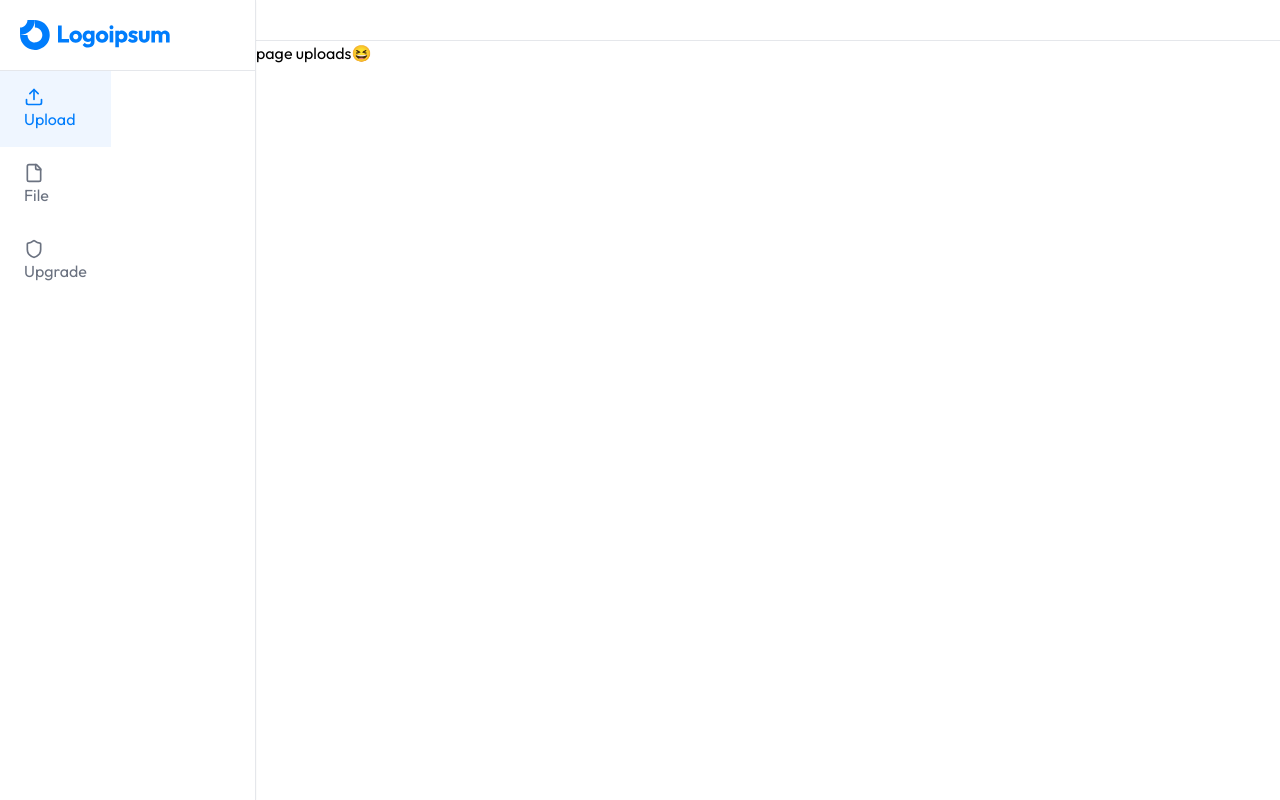
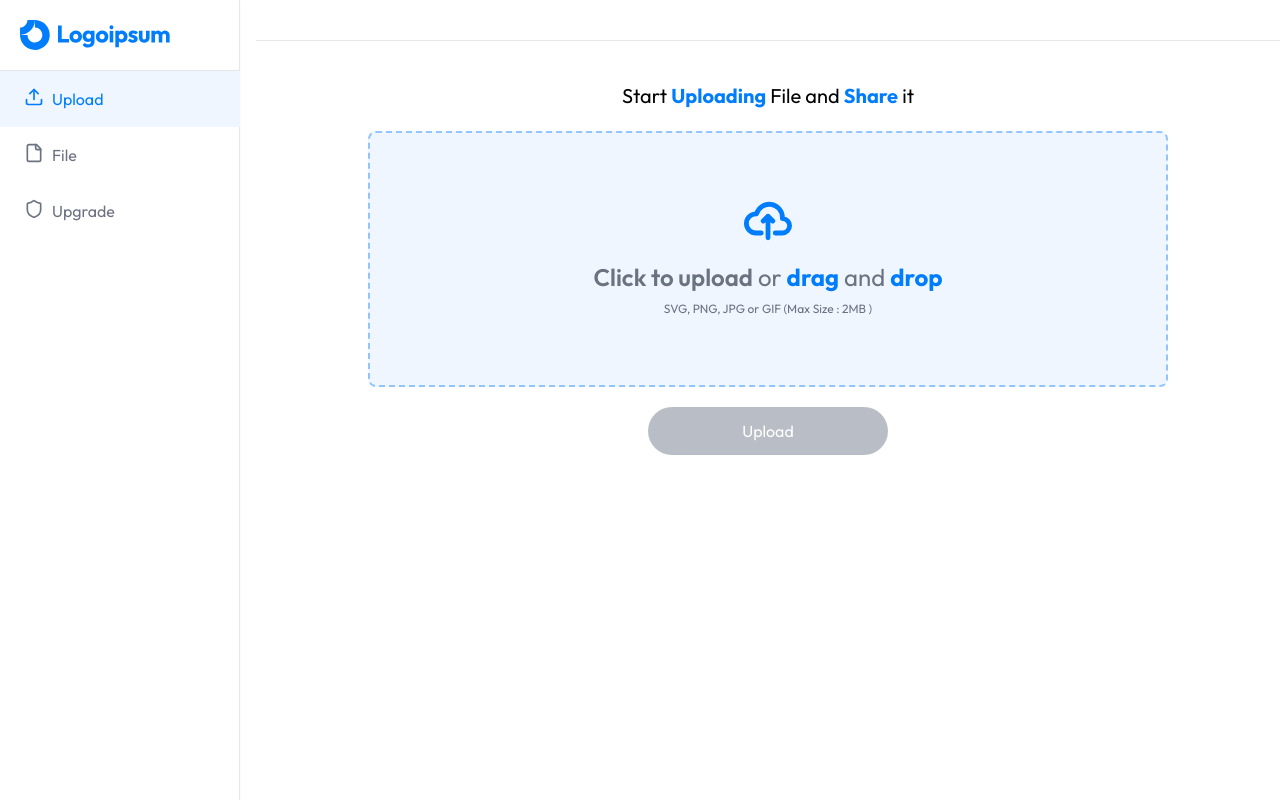
Before and after one commit to StarDust130/File-Sharing, a Next.js app: page /upload in a window 1280 px wide. Built offline with nearby package versions, Linux system fonts and the light colour scheme.

Commit message:
add upload page

```diff
--- a/app/(dashboard)/_components/SideNav.jsx
+++ b/app/(dashboard)/_components/SideNav.jsx
@@ -37,20 +37,19 @@ const SideNav = () => {
 
       <div className="flex flex-col float-left ">
         {menuList.map((item) => (
-          <button
+          <Link
             key={item.id}
+            href={item.path}
             className={clsx(
-              "flex gap-2 p-4 px-6 hover:bg-gray-100 w-full text-gray-500  ",
+              "flex gap-2 p-4 px-6  text-gray-500 hover:bg-gray-100 w-60",
               {
                 "bg-blue-50 text-primary": pathname === item.path,
               }
             )}
           >
-            <Link href={item.path}>
-              <item.icon className="w-5 h-5 " />
-              <h2>{item.name}</h2>
-            </Link>
-          </button>
+            <item.icon className="w-5 h-5 " />
+            <h2>{item.name}</h2>
+          </Link>
         ))}
       </div>
     </div>
--- a/app/(dashboard)/layout.jsx
+++ b/app/(dashboard)/layout.jsx
@@ -4,7 +4,7 @@ import TopHeader from "./_components/TopHeader";
 const layout = ({ children }) => {
   return (
     <>
-      <div className=" hidden md:block h-full md:w-64 flex-col fixed inset-y-0 z-50 ">
+      <div className="hidden md:block h-full md:w-60 flex-col fixed inset-y-0 z-50">
         <SideNav />
       </div>
 
--- /dev/null
+++ b/app/(dashboard)/upload/_components/FilePreview.jsx
@@ -0,0 +1,108 @@
+import React, { useState } from "react";
+import Image from "next/image";
+import { XCircle } from "lucide-react";
+
+import FilePlaceholderImage from "../../../../public/files.png";
+
+const FilePreview = ({ file, removeFile }) => {
+  const [showModal, setShowModal] = useState(false);
+  const imageUrl = URL.createObjectURL(file);
+
+  const openModal = () => setShowModal(true);
+  const closeModal = () => setShowModal(false);
+
+  const handleOverlayClick = (e) => {
+    // Close the modal only if the overlay (background) is clicked
+    if (e.target === e.currentTarget) {
+      closeModal();
+    }
+  };
+
+  // Check if the file type is an image
+  const isImageFile = file.type.startsWith("image");
+
+  return (
+    <div className="flex items-center gap-4 p-4 bg-white rounded-lg shadow-md relative">
+      <div
+        className="relative w-16 h-16 overflow-hidden rounded-lg cursor-pointer"
+        onClick={openModal}
+      >
+        {isImageFile ? (
+          imageUrl && (
+            <Image
+              src={imageUrl}
+              alt={`${file.name} image`}
+              width={100}
+              height={100}
+              className="w-full h-full object-cover rounded-lg transform hover:scale-105 transition-transform duration-300"
+              onError={(e) =>
+                console.error("Image failed to load", e.target.src)
+              }
+            />
+          )
+        ) : (
+          // Placeholder for non-image files
+          <Image
+            src={FilePlaceholderImage}
+            alt={`${file.name} placeholder`}
+            width={100}
+            height={100}
+            className="w-full h-full object-cover rounded-lg"
+          />
+        )}
+      </div>
+
+      <div className="text-left flex-1">
+        <h2 className="md:text-2xl text-lg font-bold text-gray-800">
+          {file.name}
+        </h2>
+        <p className="text-gray-500 text-sm">
+          {file?.type} / {(file.size / 1024 / 1024).toFixed(2)}MB
+        </p>
+      </div>
+      {/* Small card close button */}
+      <button
+        onClick={removeFile}
+        className="absolute top-2 right-2 text-gray-600 hover:text-gray-800"
+      >
+        <XCircle size={20} className="text-red-500 hover:text-red-700" />
+      </button>
+
+      {/* It will show big Image 🙂 */}
+      {showModal && (
+        <div
+          className="fixed top-0 left-0 right-0 bottom-0 flex items-center justify-center z-50 backdrop-filter backdrop-blur-md"
+          onClick={handleOverlayClick}
+        >
+          <div className="absolute top-4 right-4">
+            {/* Modal close button */}
+            <button
+              onClick={closeModal}
+              className="text-gray-600 hover:text-gray-800"
+            >
+              <XCircle size={30} className="text-red-500 hover:text-red-700" />
+            </button>
+          </div>
+          <div className="bg-white p-4 rounded-lg shadow-md">
+            <Image
+              width={500}
+              height={500}
+              src={imageUrl}
+              alt={`${file.name} image`}
+              className="max-w-full max-h-full"
+            />
+            {/* Modal close button */}
+            <button
+              onClick={closeModal}
+              className="mt-4 bg-primary text-white px-4 py-2 rounded-full"
+            >
+              Close
+            </button>
+          </div>
+        </div>
+      )}
+    </div>
+  );
+};
+
+export default FilePreview;
--- /dev/null
+++ b/app/(dashboard)/upload/_components/PopUpWindow.jsx
@@ -0,0 +1,36 @@
+import { AlertCircleIcon } from "lucide-react";
+import React, { useEffect } from "react";
+
+const PopUpWindow = ({ onClose }) => {
+  useEffect(() => {
+    const timeout = setTimeout(() => {
+      onClose();
+    }, 5000);
+
+    return () => clearTimeout(timeout);
+  }, [onClose]);
+
+  return (
+    <div className="fixed top-0 left-0 right-0 flex items-center justify-center h-screen backdrop-blur-md">
+      <section className="rounded-3xl bg-white shadow-2xl p-8 text-center sm:p-12">
+        <div className="text-red-500">
+          <AlertCircleIcon className="w-12 h-12 mx-auto mb-2" />
+        </div>
+        <p className="text-sm font-semibold uppercase tracking-widest text-primary">
+          File Size is too large
+        </p>
+        <h2 className="mt-6 text-3xl font-bold">
+          Please upload a file less than 2MB
+        </h2>
+        <button
+          className="mt-6 bg-primary text-white px-4 py-2 rounded-full"
+          onClick={onClose}
+        >
+          Close
+        </button>
+      </section>
+    </div>
+  );
+};
+
+export default PopUpWindow;
--- /dev/null
+++ b/app/(dashboard)/upload/_components/UploadForm.jsx
@@ -0,0 +1,88 @@
+"use client";
+import { useState } from "react";
+import PopUpWindow from "./PopUpWindow";
+import FilePreview from "./FilePreview";
+
+const UploadForm = () => {
+  const [file, setFile] = useState(null);
+  const [showPopup, setShowPopup] = useState(false);
+
+  const onFileSelected = (file) => {
+    if (file && file.size > 2000000) {
+      console.log(file);
+      setShowPopup(true);
+      return;
+    }
+    setFile(file);
+  };
+
+  const closePopup = () => {
+    setShowPopup(false);
+  };
+
+  return (
+    <>
+      <div className="text-center">
+        <div className="flex items-center justify-center  w-full">
+          <label
+            htmlFor="dropzone-file"
+            className="flex flex-col items-center justify-center w-full h-64 border-2  border-dashed rounded-lg cursor-pointer bg-blue-50 border-blue-300   "
+          >
+            <div className="flex flex-col items-center justify-center pt-5 pb-6">
+              <svg
+                className="w-12 h-12 mb-4 text-primary dark:text-blue-600"
+                aria-hidden="true"
+                xmlns="http://www.w3.org/2000/svg"
+                fill="none"
+                viewBox="0 0 20 16"
+              >
+                <path
+                  stroke="currentColor"
+                  strokeLinecap="round"
+                  strokeLinejoin="round"
+                  strokeWidth="2"
+                  d="M13 13h3a3 3 0 0 0 0-6h-.025A5.56 5.56 0 0 0 16 6.5 5.5 5.5 0 0 0 5.207 5.021C5.137 5.017 5.071 5 5 5a4 4 0 0 0 0 8h2.167M10 15V6m0 0L8 8m2-2 2 2"
+                />
+              </svg>
+              <p className="mb-2 text-lg md:text-2xl text-gray-500 dark:text-gray-400">
+                <span className="font-semibold">Click to upload</span> or{" "}
+                <strong className="text-primary">drag</strong> and{" "}
+                <strong className="text-primary">drop</strong>
+              </p>
+              <p className="text-xs text-gray-500 dark:text-gray-400">
+                SVG, PNG, JPG or GIF (Max Size : 2MB )
+              </p>
+            </div>
+            <input
+              id="dropzone-file"
+              type="file"
+              className="hidden"
+              onChange={(e) => onFileSelected(e.target.files[0])}
+            />
+          </label>
+        </div>
+
+        {/* File Preview 📁 */}
+        {file && <FilePreview file={file} removeFile={() => setFile(null)} />}
+
+        {/* Button 🧋 */}
+        <button
+          disabled={!file}
+          className={`group relative p-3 bg-primary hover:bg-primary-dark text-white w-[30%] rounded-full mt-5 transition duration-300 ease-in-out transform hover:scale-105 ${
+            !file ? "cursor-not-allowed opacity-70 disabled:bg-gray-400" : ""
+          }`}
+        >
+          <span className="flex items-center justify-center">Upload</span>
+          {!file && (
+            <span className="absolute opacity-0 bg-gray-800 text-white py-1 px-2 rounded-md text-xs transition-opacity duration-300 ease-in-out transform translate-y-2 group-hover:opacity-100 group-hover:translate-y-0 lg:top-16 lg:right-[40px]">
+              Upload File
+            </span>
+          )}
+        </button>
+      </div>
+      {/* Popup Window 🍿 */}
+      {showPopup && <PopUpWindow onClose={closePopup} />}
+    </>
+  );
+};
+export default UploadForm;
--- a/app/(dashboard)/upload/page.jsx
+++ b/app/(dashboard)/upload/page.jsx
@@ -1,7 +1,16 @@
+import UploadForm from "./_components/UploadForm";
 
 const page = () => {
   return (
-    <div>page uploads😆</div>
-  )
-}
-export default page
+    <>
+      <div className="p-5 px-8 md:px-28 ">
+        <h2 className="text-[20px] text-center m-5 ">
+          Start <strong className="text-primary">Uploading</strong> File and{" "}
+          <strong className="text-primary">Share</strong> it
+        </h2>
+        <UploadForm />
+      </div>
+    </>
+  );
+};
+export default page;
--- a/app/_components/HeroBanner.jsx
+++ b/app/_components/HeroBanner.jsx
@@ -22,7 +22,7 @@ const HeroBanner = () => {
 
               <Link
                 className="group   relative inline-block focus:outline-none focus:ring"
-                href="/files"
+                href="/file"
               >
                 <span className="absolute inset-0 translate-x-1.5 translate-y-1.5 bg-primary transition-transform group-hover:translate-x-0 group-hover:translate-y-0"></span>
 
--- a/package.json
+++ b/package.json
@@ -15,10 +15,11 @@
     "lucide-react": "^0.303.0",
     "next": "14.0.4",
     "react": "^18",
-    "react-dom": "^18"
+    "react-dom": "^18",
+    "react-modal": "^3.16.1"
   },
   "devDependencies": {
-    "@types/react": "^18.2.46",
+    "@types/react": "18.2.46",
     "autoprefixer": "^10.0.1",
     "eslint": "^8",
     "eslint-config-next": "14.0.4",
```
Also changed, not shown: public/files.png (added), 1 other file (tests, documents, lock files or other folders).
